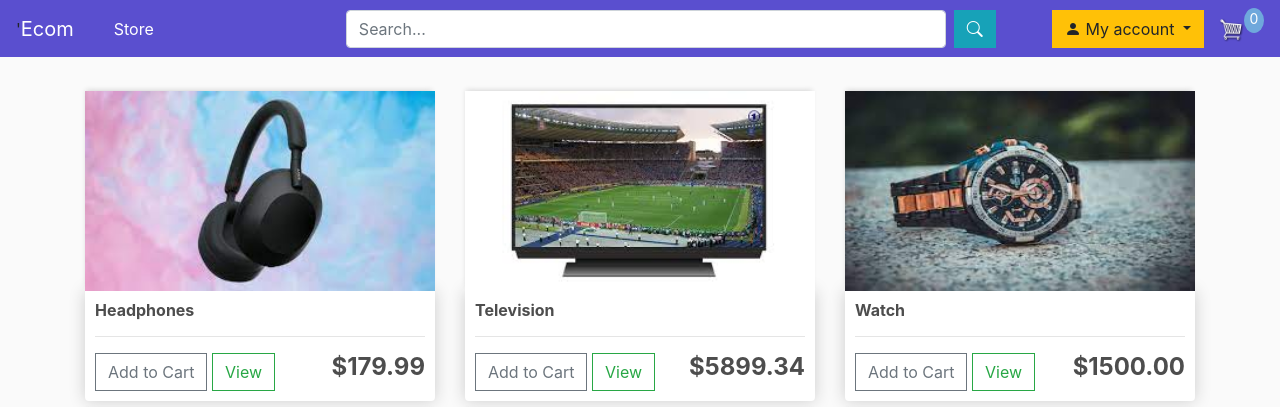
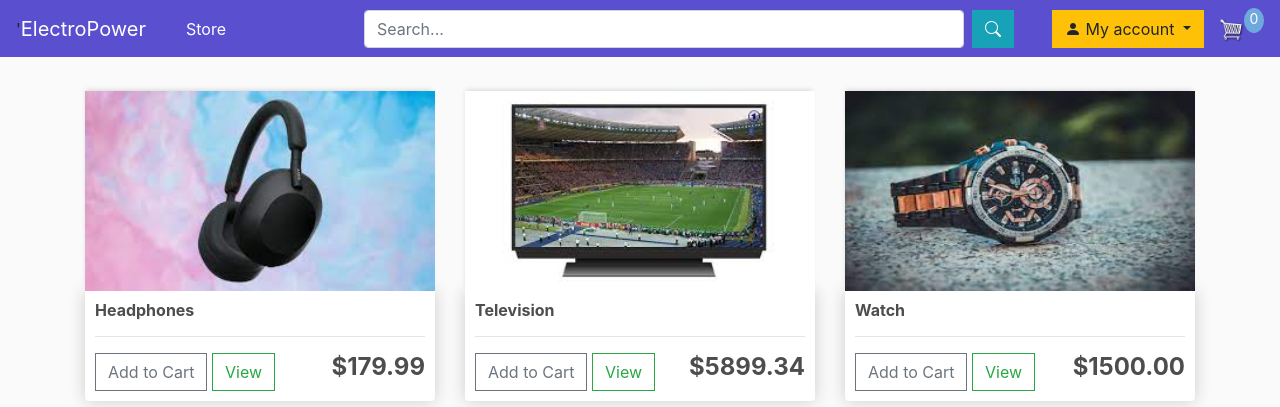
Before and after one commit to sgayathrii/Ecommerce_electronic_website, a Django app: page / in a window 1280 px wide. Shown: the top 407 px of the page. Run offline with Django 3.2, Linux system fonts and the light colour scheme; data comes from the database, SQL or seed files in the repository; both versions use the stored data as it was after the commit; some libraries are stand-ins or nearby versions.

Commit message:
Updated Website name

```diff
--- a/ElectronicWebsite/store/templates/store/Main.html
+++ b/ElectronicWebsite/store/templates/store/Main.html
@@ -74,7 +74,7 @@
   </head>
   <body>
     <nav class="navbar navbar-expand-lg navbar-dark bg-dark">'
-      <a class="navbar-brand" href="{% url 'store' %}">Ecom</a>
+      <a class="navbar-brand" href="{% url 'store' %}">ElectroPower</a>
         <button
           class="navbar-toggler"
           type="button"
```
Also changed, not shown: ElectronicWebsite/db.sqlite3.
